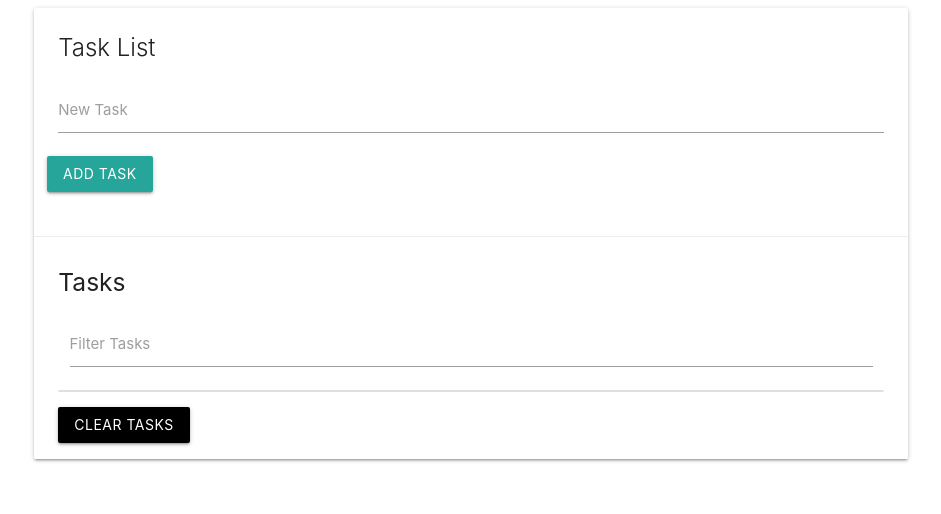
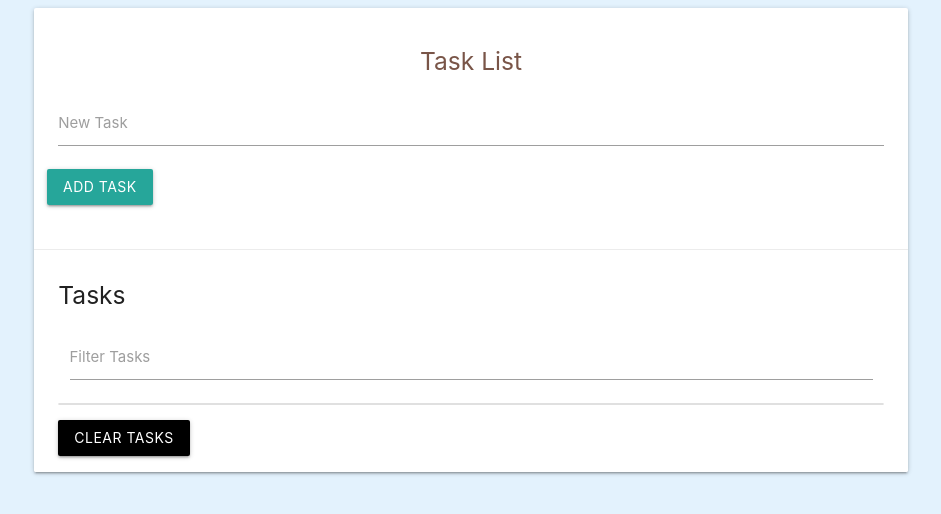
Before and after one commit to alimudassir/tasks, a plain HTML site: page index.html in a window 1280 px wide. Shown: the whole page, without its empty margins (169-1110 px from the left). Drawn offline with nearby package versions, Linux system fonts and the light colour scheme.

Commit message:
Update UI and add documentation

```diff
--- a/index.html
+++ b/index.html
@@ -9,14 +9,14 @@
   <title>Task List</title>
 </head>
 
-<body>
+<body class="blue lighten-5">
 
   <div class="container">
     <div class="row">
       <div class="col s12">
         <div id="main" class="card">
           <div class="card-content">
-            <span class="card-title">Task List</span>
+            <h5 id="tasks-title" class="center-align brown-text darken-2">Task List</h5>
             <div class="row">
               <form action="#" id="task-form">
                 <div class="input-field col s12">
```
Also changed, not shown: app.js (+38 -1 lines).
